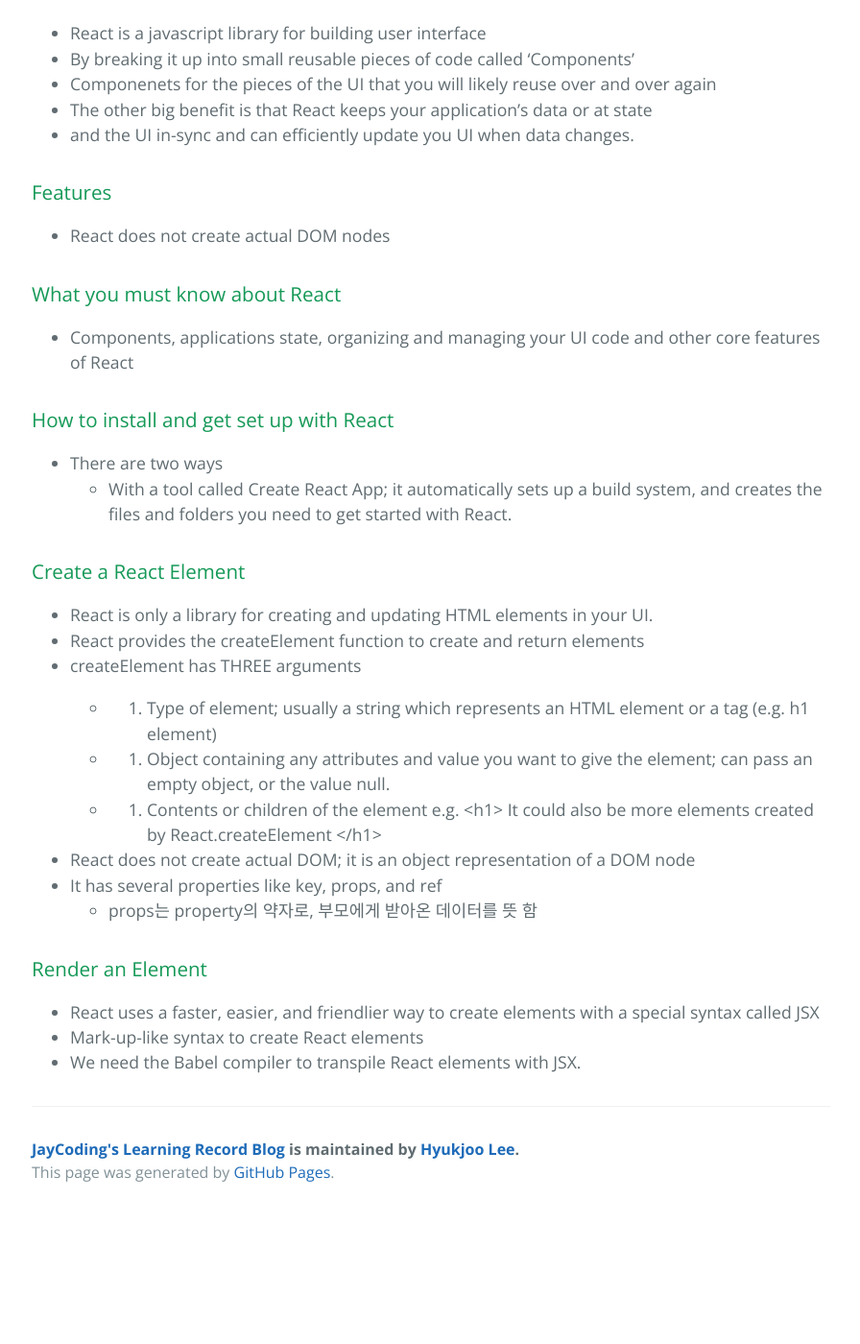
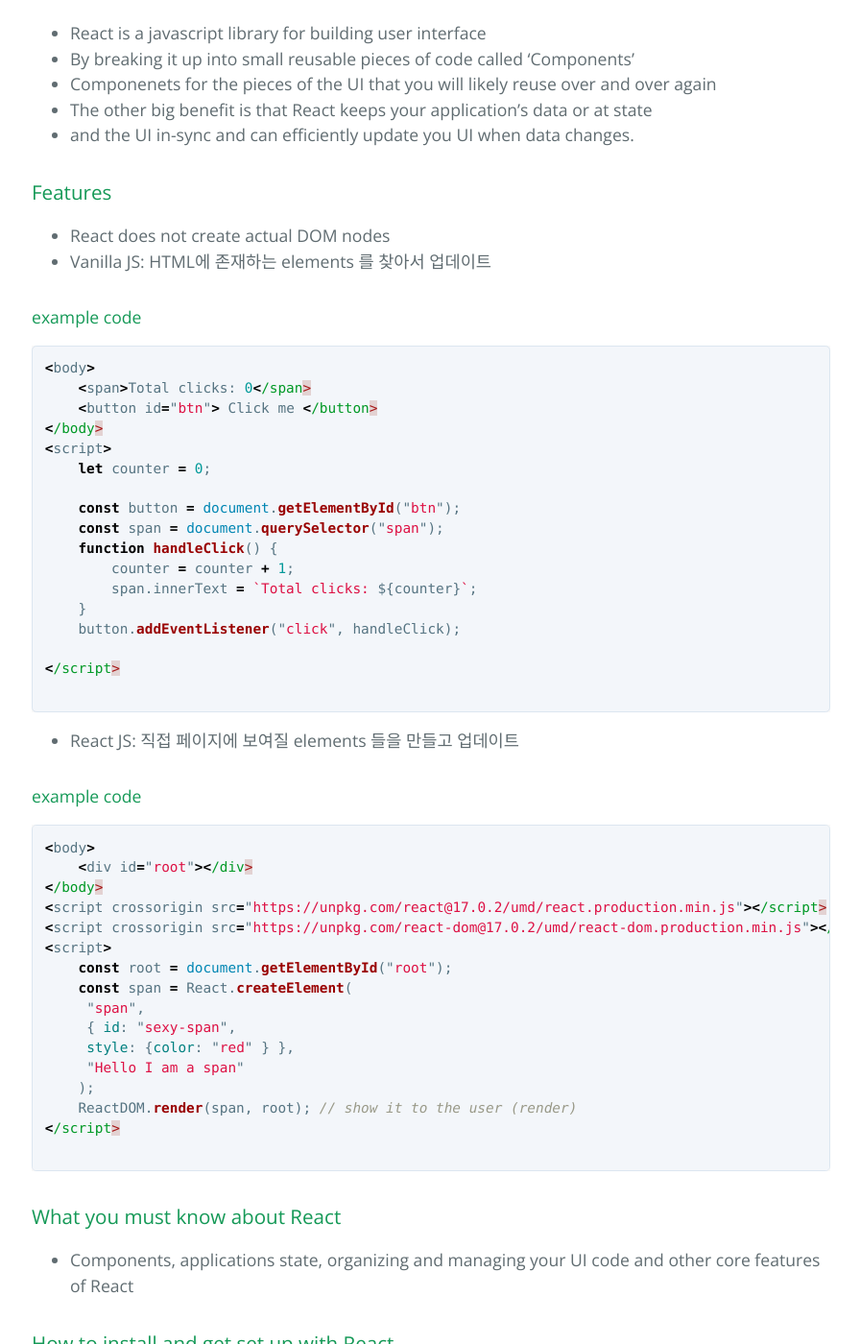
Before and after one commit to Hyukjoo-Lee/Hyukjoo-Lee.github.io_previous, a Jekyll site: the page built from _posts/2022-03-28-JavaScript_Basic_React.markdown, in a window 1280 px wide and 1400 px high, scrolled down 440 px. Shown: the whole window at 96% size, without its empty margins (191-1087 px from the left). Built offline with Jekyll 4.4.1, drawn with Linux system fonts in a browser that asks for light colours; before the commit the page ends 1705 px from its top, so only the background shows below that; some of the changed text lies outside the part shown.

Commit message:
modified content, also added a contend

````diff
--- a/_posts/2022-02-06-Android Studio_thread_AsyncTask.markdown
+++ b/_posts/2022-02-06-Android Studio_thread_AsyncTask.markdown
@@ -189,7 +189,6 @@ private WeakReference<TextView> mTextView;
 }
 
 
-
 ```
 
 ### Private Notes In Korean
--- a/_posts/2022-03-28-JavaScript_Basic_React.markdown
+++ b/_posts/2022-03-28-JavaScript_Basic_React.markdown
@@ -16,6 +16,50 @@ categories: JavaScript
 ### Features
 
 - React does not create actual DOM nodes
+- Vanilla JS: HTML에 존재하는 elements 를 찾아서 업데이트
+
+#### example code
+```javascript
+<body>
+    <span>Total clicks: 0</span>
+    <button id="btn"> Click me </button>
+</body>
+<script>
+    let counter = 0;
+
+    const button = document.getElementById("btn");
+    const span = document.querySelector("span");
+    function handleClick() {
+        counter = counter + 1;
+        span.innerText = `Total clicks: ${counter}`;
+    }
+    button.addEventListener("click", handleClick);
+
+</script>
+
+```
+
+- React JS: 직접 페이지에 보여질 elements 들을 만들고 업데이트
+
+#### example code
+```javascript
+<body>
+    <div id="root"></div>
+</body>
+<script crossorigin src="https://unpkg.com/react@17.0.2/umd/react.production.min.js"></script>
+<script crossorigin src="https://unpkg.com/react-dom@17.0.2/umd/react-dom.production.min.js"></script>
+<script>
+    const root = document.getElementById("root");
+    const span = React.createElement(
+     "span",
+     { id: "sexy-span",
+     style: {color: "red" } },
+     "Hello I am a span"
+    );
+    ReactDOM.render(span, root); // show it to the user (render)
+</script>
+
+```
 
 ### What you must know about React
 
@@ -35,7 +79,6 @@ categories: JavaScript
   - 1. Type of element; usually a string which represents an HTML element or a tag (e.g. h1 element)
   - 2. Object containing any attributes and value you want to give the element; can pass an empty object, or the value null.
   - 3. Contents or children of the element
-       e.g. <h1> It could also be more elements created by React.createElement </h1>
 
 - React does not create actual DOM; it is an object representation of a DOM node
 - It has several properties like key, props, and ref
````
Also changed, not shown: _posts/2022-05-21-JavaScript_Basic_React_2.markdown (added, +173 -0 lines).
